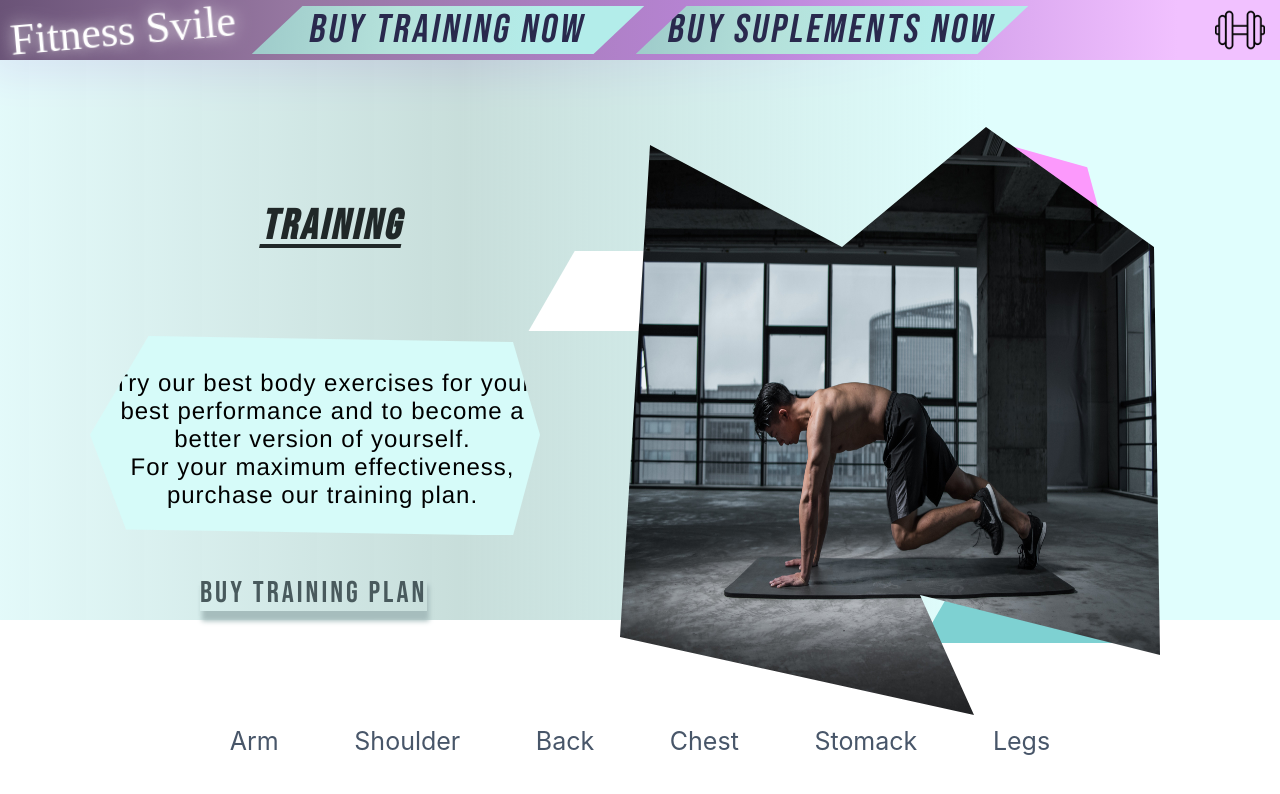
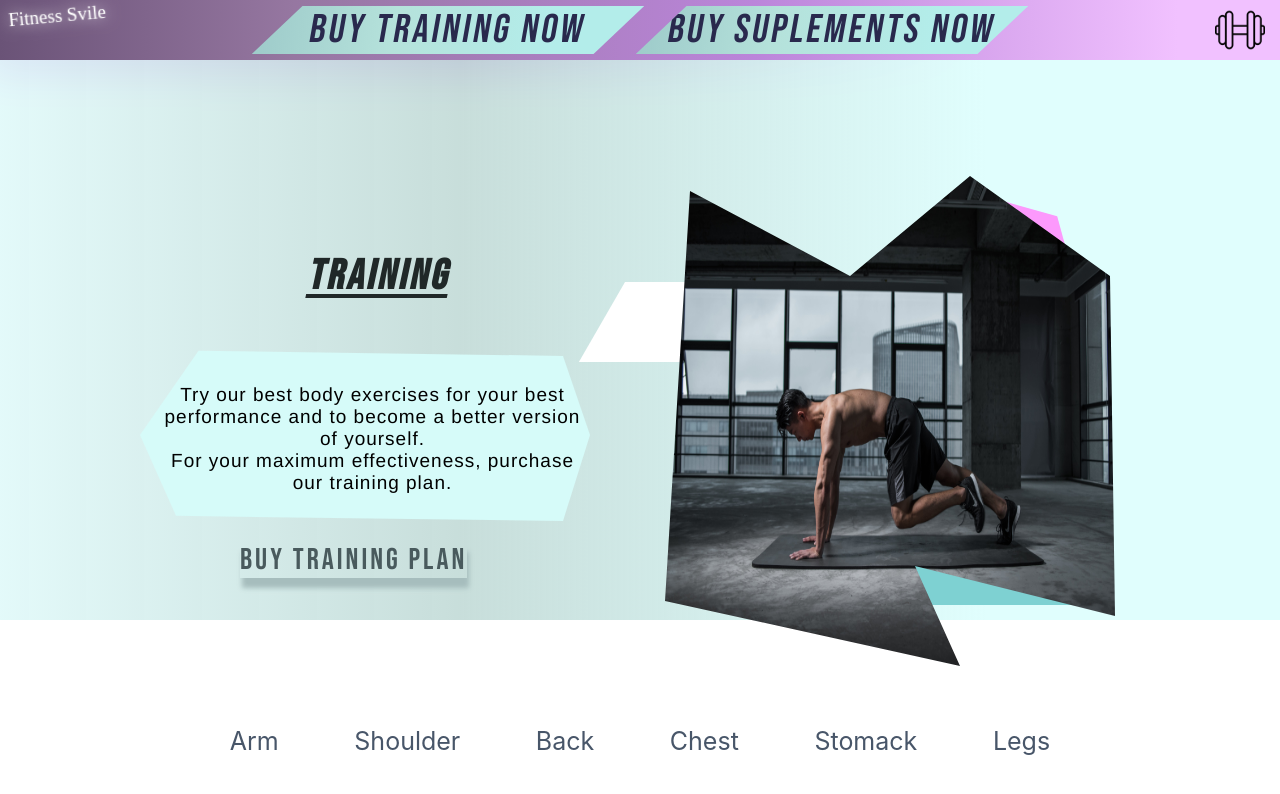
Before and after one commit to Svitok-Kristijan/Fitness-Svile, a React (Create React App) app: page /training in a window 1280 px wide. Shown: the top 794 px of the page. Built offline with nearby package versions, Linux system fonts and the light colour scheme; a web font is replaced by a local one.

Commit message:
png adding home

```diff
--- a/src/training/training.scss
+++ b/src/training/training.scss
@@ -139,3 +139,22 @@
     }
   }
 }
+@media screen and (max-width: 1550px) {
+  .training-image {
+    &::before {
+      left: 80% !important;
+      top: 14% !important;
+    }
+    img {
+      width: 500px !important;
+      height: 500px !important;
+    }
+  }
+  .link-container {
+    bottom: -30%;
+  }
+  p {
+    font-size: 19px !important;
+    height: 100% !important;
+  }
+}
```
